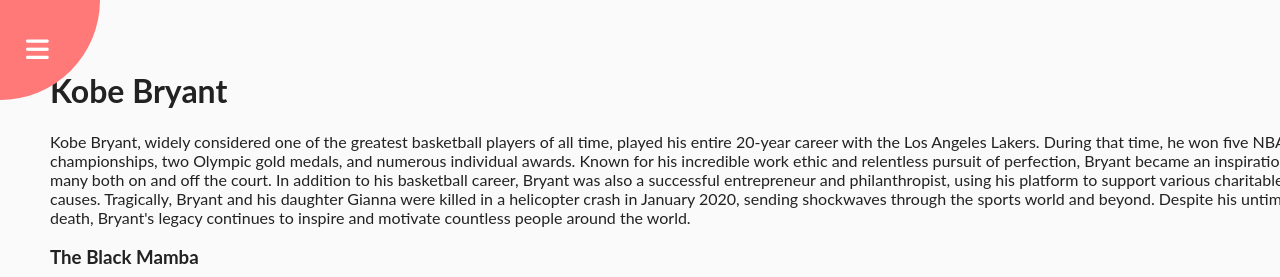
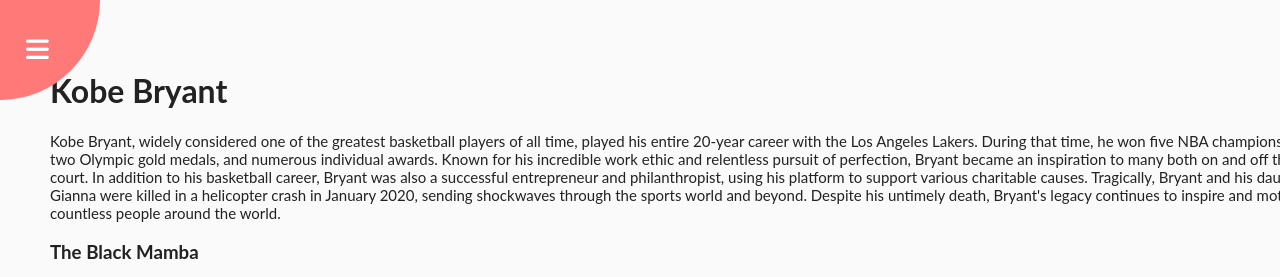
Before and after one commit to SarbjitSingh001/website7, a plain HTML site: page website.html in a window 1280 px wide. Shown: the top 277 px of the page. Drawn offline with Linux system fonts and the light colour scheme.

Commit message:
Tue, May 16, 2023, 3:03 PM -07:00

```diff
--- a/css/website.css
+++ b/css/website.css
@@ -1,9 +1,12 @@
 @import url('https://fonts.googleapis.com/css2?family=Roboto+Condensed:ital,wght@0,300;1,300&family=Roboto:wght@100&display=swap');
 
-h1 {
-    font-color: white;
+p {
+    font-size: 15px;
 }
 
+h1 {
+
+}
 body {
     font-family: 'Lato', sans-serif;
     background-color: #333333;
```
